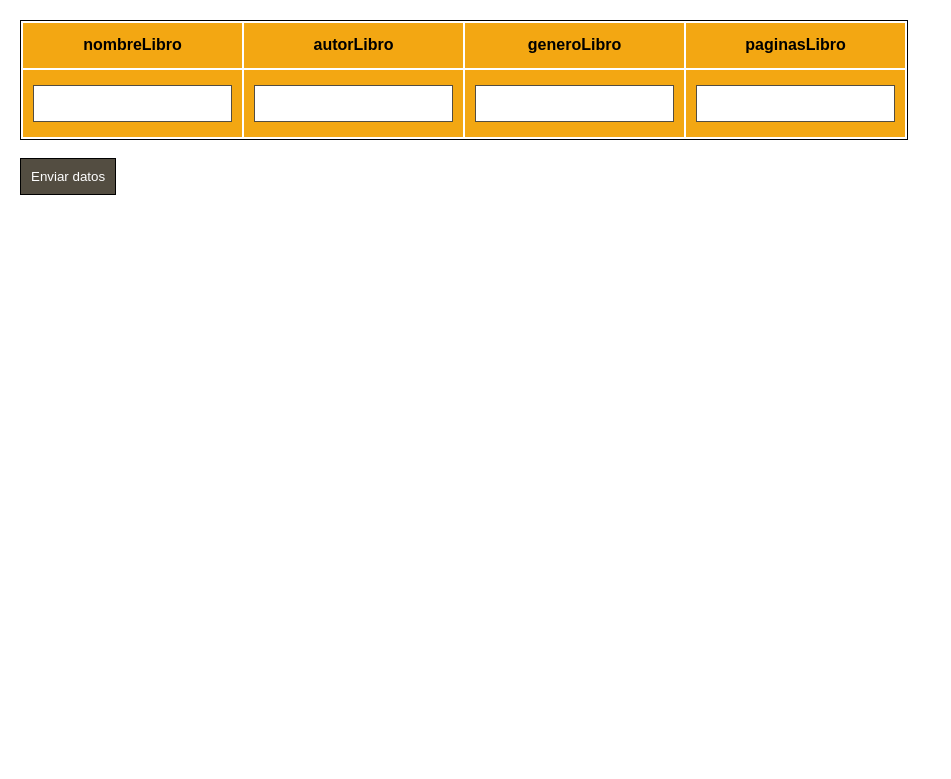
After one commit to Trex-Codes/CANectados, a PHP site: page /tablasLibros.php in a window 1280 px wide. The commit adds this page. Shown: the top 779 px of the page, without its empty margins (0-951 px from the left). Run offline with PHP 8.4, Linux system fonts and the light colour scheme.

Commit message:
FINISH PART TO TABLESlIBROS with file.php || VALIDATION OF FORM REGISTER || STILL IN FIND IF EXIST USER AND PASS IN DB (INGRESO.PHP)

```diff
--- a/ShareEnd/styles.css
+++ b/Content/styles.css
@@ -114,3 +114,8 @@ form > label {
         font: 80px;
     }
 }
+
+.disclaimer {
+    visibility: hidden;
+    display: none;
+}
--- /dev/null
+++ b/Content/tablasLibros.php
@@ -0,0 +1,130 @@
+<html lang="en">
+<head>
+	<meta charset="UTF-8">
+	<meta name="viewport" content="width=device-width, initial-scale=1.0">
+	<link rel="stylesheet" href="styles.css">
+	<title>Agregar datos a la tabla libros</title>
+	<style>
+
+		body {
+			margin: 20px;
+		}
+
+		table {
+			width: 300px;
+			height: 120px;
+			border: 1px solid #000;
+		}
+
+		table tr {
+			background-color: #F3A712;
+			font-family: sans-serif;
+			font-weight: bolder;
+			text-align: center;
+		}
+
+		table tr td {
+			padding: 10px;
+		}
+
+		table input {
+			border: 1px solid #534D41;
+			padding: 10px;
+		}
+
+		input[type='submit'] {
+			background-color: #534D41;
+			color: #fff;
+
+			padding: 10px;
+			border: 1px solid black;
+			outline: none;
+		}
+
+		input[type='submit']:hover {
+			background-color: #AFCBFF;
+			transition: background-color .5s;
+		}
+
+		.textSend {
+			background-color: #88EF43;
+			display: block;
+		}
+
+		.textError {
+			background-color: #F25757;
+			display: block;
+		}
+
+	</style>
+</head>
+<body>
+	<table>
+		<tr>
+			<td>nombreLibro	</td>
+			<td>autorLibro</td>
+			<td>generoLibro</td>
+			<td>paginasLibro</td>
+		</tr>
+		<tr>
+			<form action="tablasLibros.php" method="post">
+
+				<td><input type="text" name="nombreLibro"></td>
+				<td><input type="text" name="autorLibro"></td>
+				<td><input type="text" name="generoLibro"></td>
+				<td><input type="text" name="paginasLibro"></td>
+		</tr>
+	</table>
+
+		<br>
+		<input type="submit" name="enviardatos" value="Enviar datos">
+	</form>
+
+		<?php
+
+	 	// Validacion formularios
+
+	 	if(isset($_POST['enviardatos'])) {
+
+	 		$nombreLibro = $_POST['nombreLibro'];
+	 		$autorLibro = $_POST['autorLibro'];
+	 		$generoLibro = $_POST['generoLibro'];
+	 		$paginasLibro = $_POST['paginasLibro'];
+
+
+		 	// Conexion DB SQL (LOCALHOST)
+			/*$servidor = 'localhost';
+            $user = 'root';
+            $password = '';
+            $db = 'canectados';*/
+
+			 // Data Hosting 000Webhost.com
+            $servidor = 'localhost';
+            $user ="id18815618_admindb";
+            $password ="IhdR8gSi%%jA[Gwn";
+            $db = "id18815618_canectados";
+
+			$conexion = new mysqli($servidor, $user, $password, $db);
+
+		 	if($conexion -> connect_error) {
+		 		die ("Conexion fallida" . " " . $conexion -> connect_error);
+		 	} else {
+		 		// echo "Conexion Exitosa" . "<br>";
+		 	}
+
+		 	// Insertar datos en tabla pruebaslibros db
+		 	$sql = "INSERT INTO Libros (nombre, autor, generoLibro, Numeropaginas)
+		 						VALUES ('$nombreLibro', '$autorLibro', '$generoLibro', '$paginasLibro')";
+
+		 	if ($conexion -> query($sql) === true) {
+		 		echo "<p class='textSend'> Datos insertados correctamente </p>";
+		 	} else {
+		 		die ("<p class='textError'> Error al insertar datos </p> verifique " . " " . $conexion -> error);
+	 		}
+	 	}
+
+// SE VINEEEEE CHAVALES
+// POSTERIORMENTE SE HARA VALIDACION DE FORMULARIOS PARA CADA INPUT
+		 ?>
+</body>
+</html>
```
Also changed, not shown: AddLibros/addTablas.php (deleted, +0 -74 lines), Content/ingreso.php (added, +110 -0 lines), Content/registro.php (renamed from ShareEnd/registro.php, +5 -9 lines), ShareEnd/ingreso.php (deleted, +0 -49 lines), Content/index.php (renamed from ShareEnd/index.php), canectados.sql (renamed from ShareEnd/canectados.sql).
